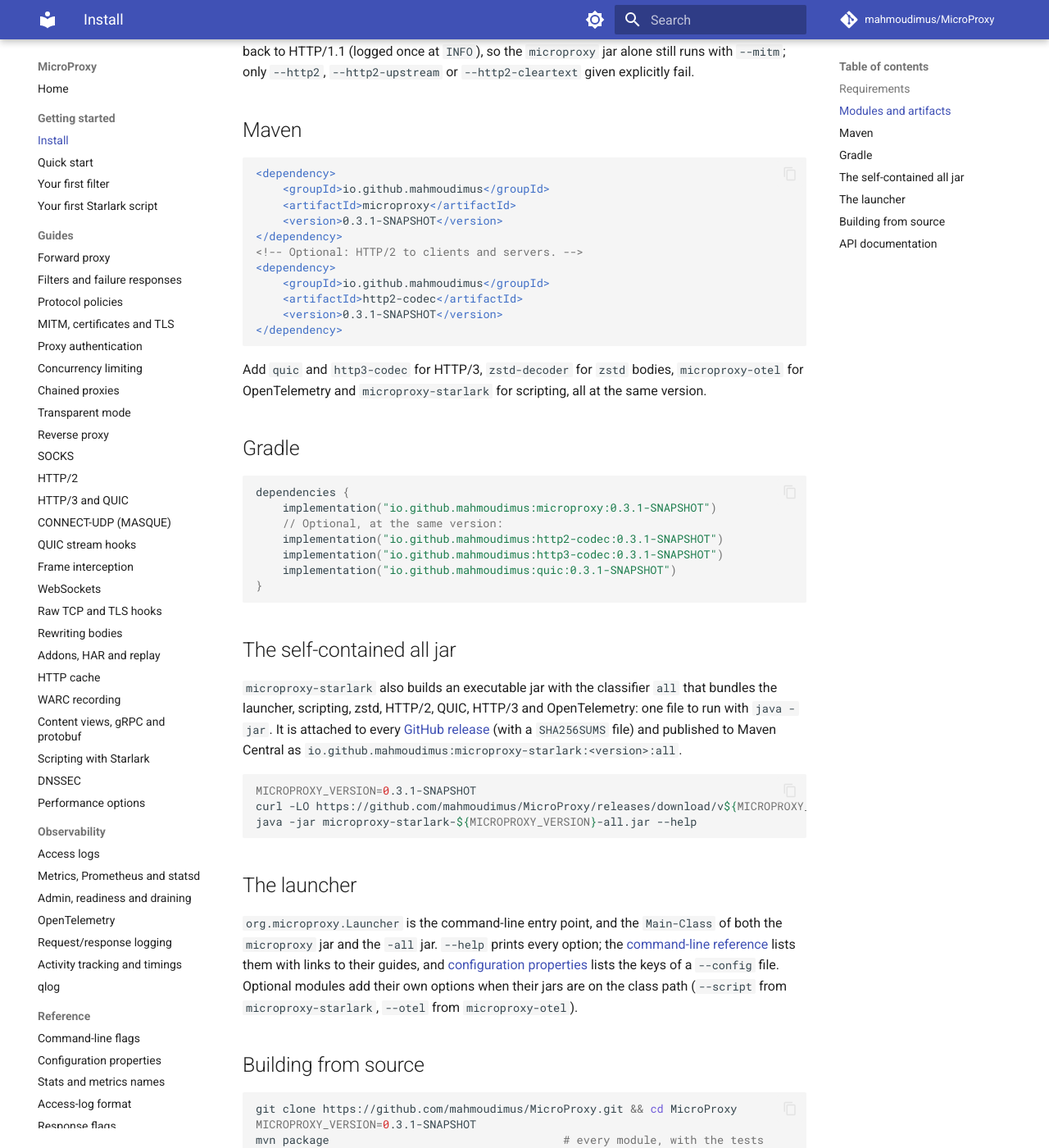
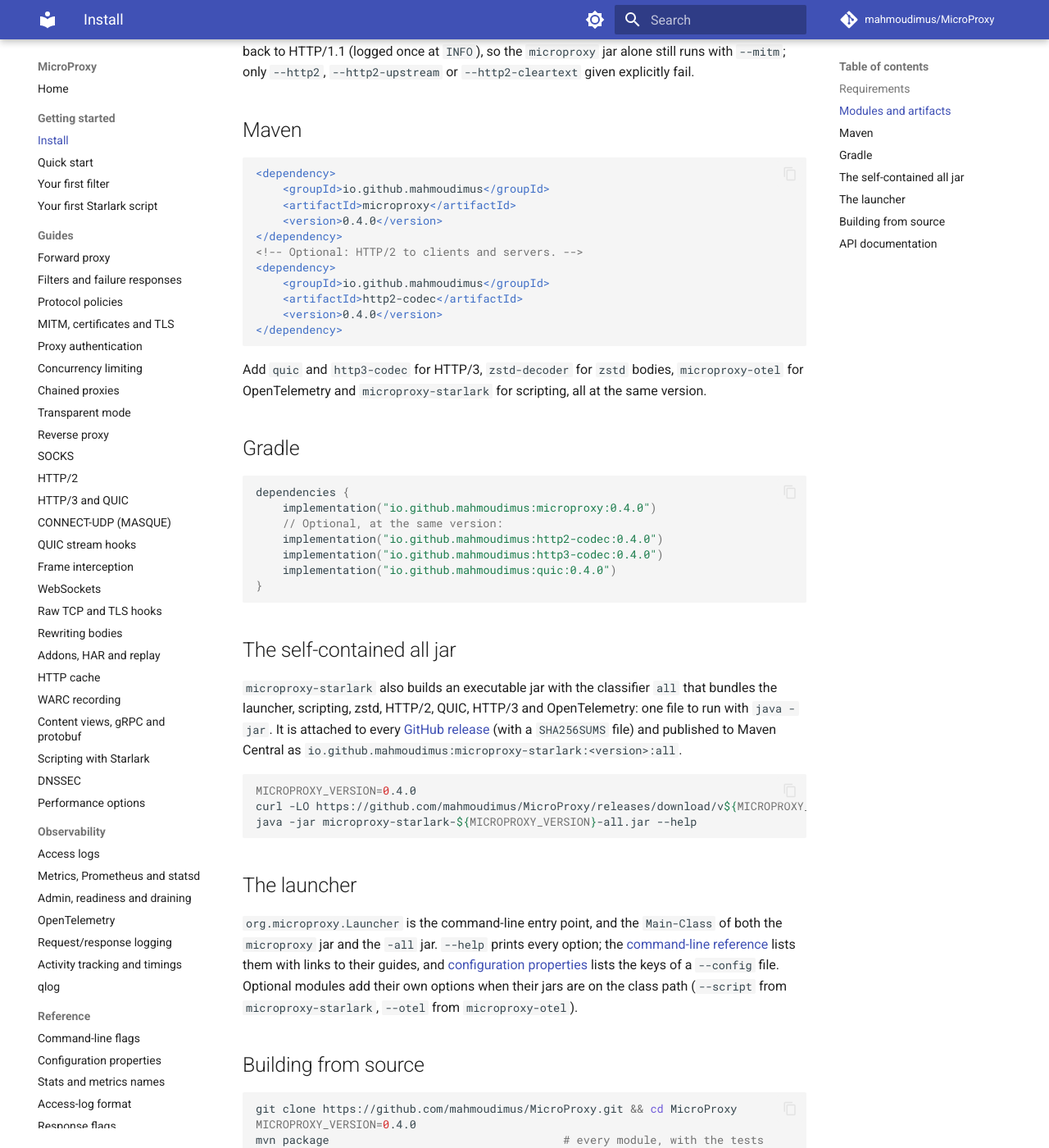
Before and after one commit to mahmoudimus/MicroProxy, an MkDocs documentation site: the page built from docs/getting-started/install.md, in a window 1280 px wide and 1400 px high, scrolled down 1703 px. Shown: the whole window at 82% size. Built offline with MkDocs 1.6.1 and Material for MkDocs 9.7.7, drawn with Linux system fonts in a browser that asks for light colours; comment, search, counter and statistics services are not loaded.

````diff
--- a/docs/getting-started/install.md
+++ b/docs/getting-started/install.md
@@ -51,13 +51,13 @@ it falls back to HTTP/1.1 (logged once at `INFO`), so the `microproxy` jar alone
 <dependency>
     <groupId>io.github.mahmoudimus</groupId>
     <artifactId>microproxy</artifactId>
-    <version>0.3.1-SNAPSHOT</version>
+    <version>0.4.0</version>
 </dependency>
 <!-- Optional: HTTP/2 to clients and servers. -->
 <dependency>
     <groupId>io.github.mahmoudimus</groupId>
     <artifactId>http2-codec</artifactId>
-    <version>0.3.1-SNAPSHOT</version>
+    <version>0.4.0</version>
 </dependency>
 ```
 <!-- x-release-please-end -->
@@ -70,11 +70,11 @@ OpenTelemetry and `microproxy-starlark` for scripting, all at the same version.
 <!-- x-release-please-start-version -->
 ```kotlin
 dependencies {
-    implementation("io.github.mahmoudimus:microproxy:0.3.1-SNAPSHOT")
+    implementation("io.github.mahmoudimus:microproxy:0.4.0")
     // Optional, at the same version:
-    implementation("io.github.mahmoudimus:http2-codec:0.3.1-SNAPSHOT")
-    implementation("io.github.mahmoudimus:http3-codec:0.3.1-SNAPSHOT")
-    implementation("io.github.mahmoudimus:quic:0.3.1-SNAPSHOT")
+    implementation("io.github.mahmoudimus:http2-codec:0.4.0")
+    implementation("io.github.mahmoudimus:http3-codec:0.4.0")
+    implementation("io.github.mahmoudimus:quic:0.4.0")
 }
 ```
 <!-- x-release-please-end -->
@@ -89,7 +89,7 @@ launcher, scripting, zstd, HTTP/2, QUIC, HTTP/3 and OpenTelemetry: one file to r
 
 <!-- x-release-please-start-version -->
 ```bash
-MICROPROXY_VERSION=0.3.1-SNAPSHOT
+MICROPROXY_VERSION=0.4.0
 curl -LO https://github.com/mahmoudimus/MicroProxy/releases/download/v${MICROPROXY_VERSION}/microproxy-starlark-${MICROPROXY_VERSION}-all.jar
 java -jar microproxy-starlark-${MICROPROXY_VERSION}-all.jar --help
 ```
@@ -109,7 +109,7 @@ Optional modules add their own options when their jars are on the class path (`-
 <!-- x-release-please-start-version -->
 ```bash
 git clone https://github.com/mahmoudimus/MicroProxy.git && cd MicroProxy
-MICROPROXY_VERSION=0.3.1-SNAPSHOT
+MICROPROXY_VERSION=0.4.0
 mvn package                                   # every module, with the tests
 java -jar microproxy/target/microproxy-${MICROPROXY_VERSION}.jar --port 8080
 java -jar microproxy-starlark/target/microproxy-starlark-${MICROPROXY_VERSION}-all.jar --port 8080
--- a/pom.xml
+++ b/pom.xml
@@ -4,7 +4,7 @@
 
     <groupId>io.github.mahmoudimus</groupId>
     <artifactId>microproxy-parent</artifactId>
-    <version>0.3.1-SNAPSHOT</version>
+    <version>0.4.0</version>
     <packaging>pom</packaging>
 
     <name>MicroProxy (parent)</name>
````
Also changed, not shown: CHANGELOG.md (+52 -0 lines), README.md (+3 -3 lines), docs/getting-started/first-filter.md (+1 -1 lines), docs/getting-started/first-script.md (+1 -1 lines), docs/getting-started/quick-start.md (+2 -2 lines), docs/guides/performance.md (+1 -1 lines), docs/guides/scripting.md (+2 -2 lines), .release-please-manifest.json, 9 other files.
